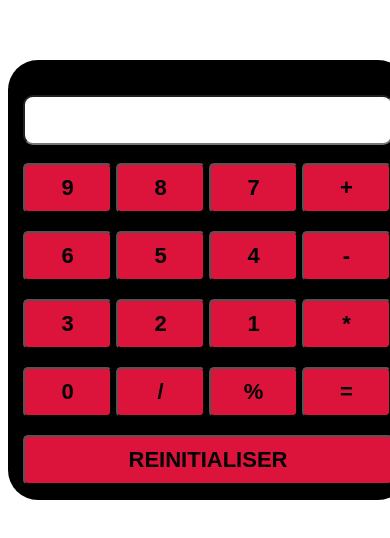
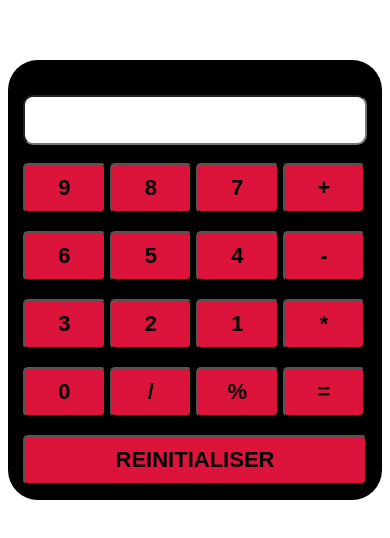
Before and after one commit to geekPastor/calculatrice, a plain HTML site: page index.html in a window 390 px wide. Shown: the part 140-678 px from the top of the page. Drawn offline with Linux system fonts and the light colour scheme.

Commit message:
Ajout des responssives

```diff
--- a/index.css
+++ b/index.css
@@ -45,3 +45,13 @@ input[type=button]:hover{
     width: 100%;
     text-transform: uppercase;
 }
+
+@media (max-width : 945px) {
+    .wrap{
+        width: 100%;
+    }
+    input[type=button]{
+        width: 24%;
+    }
+
+}
```
